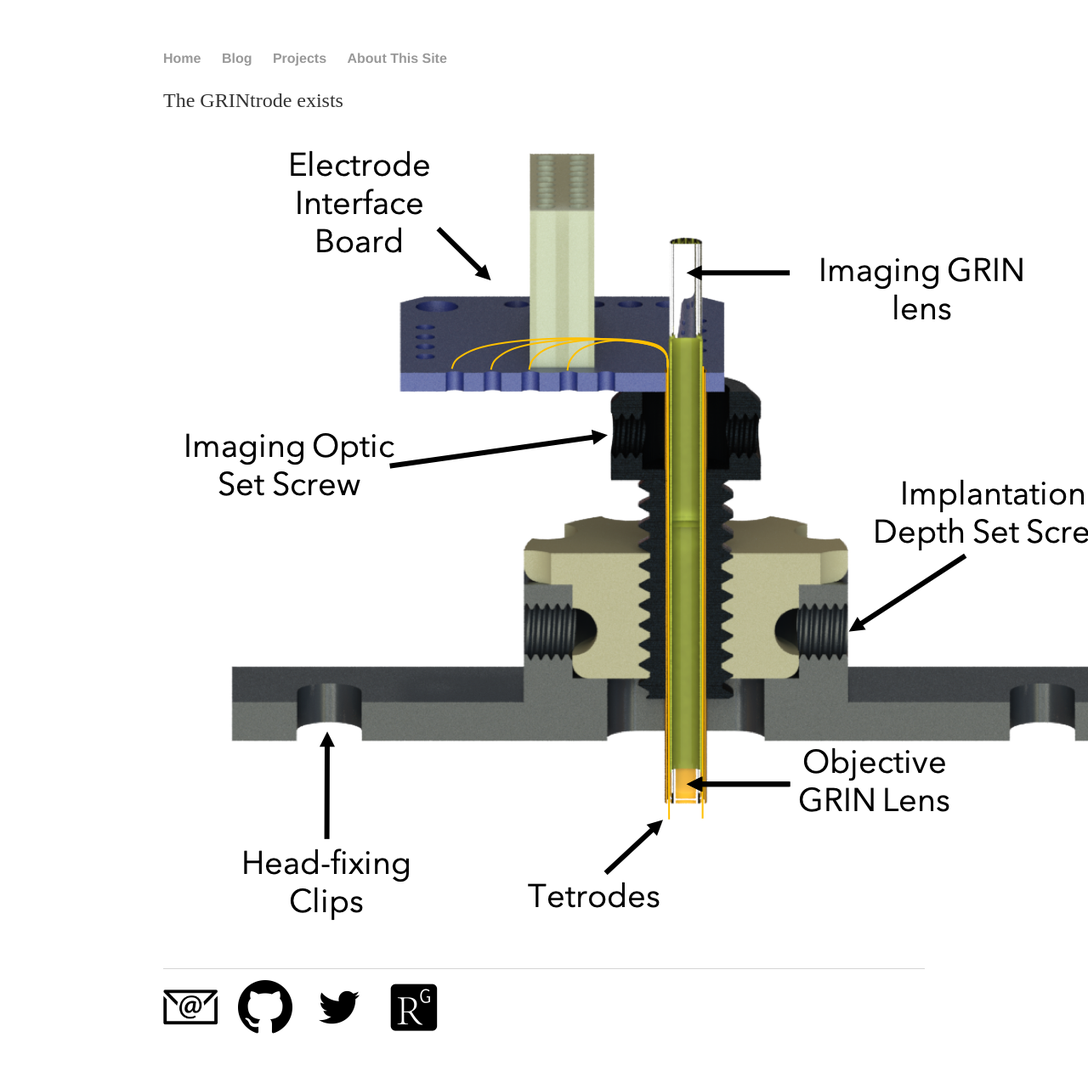
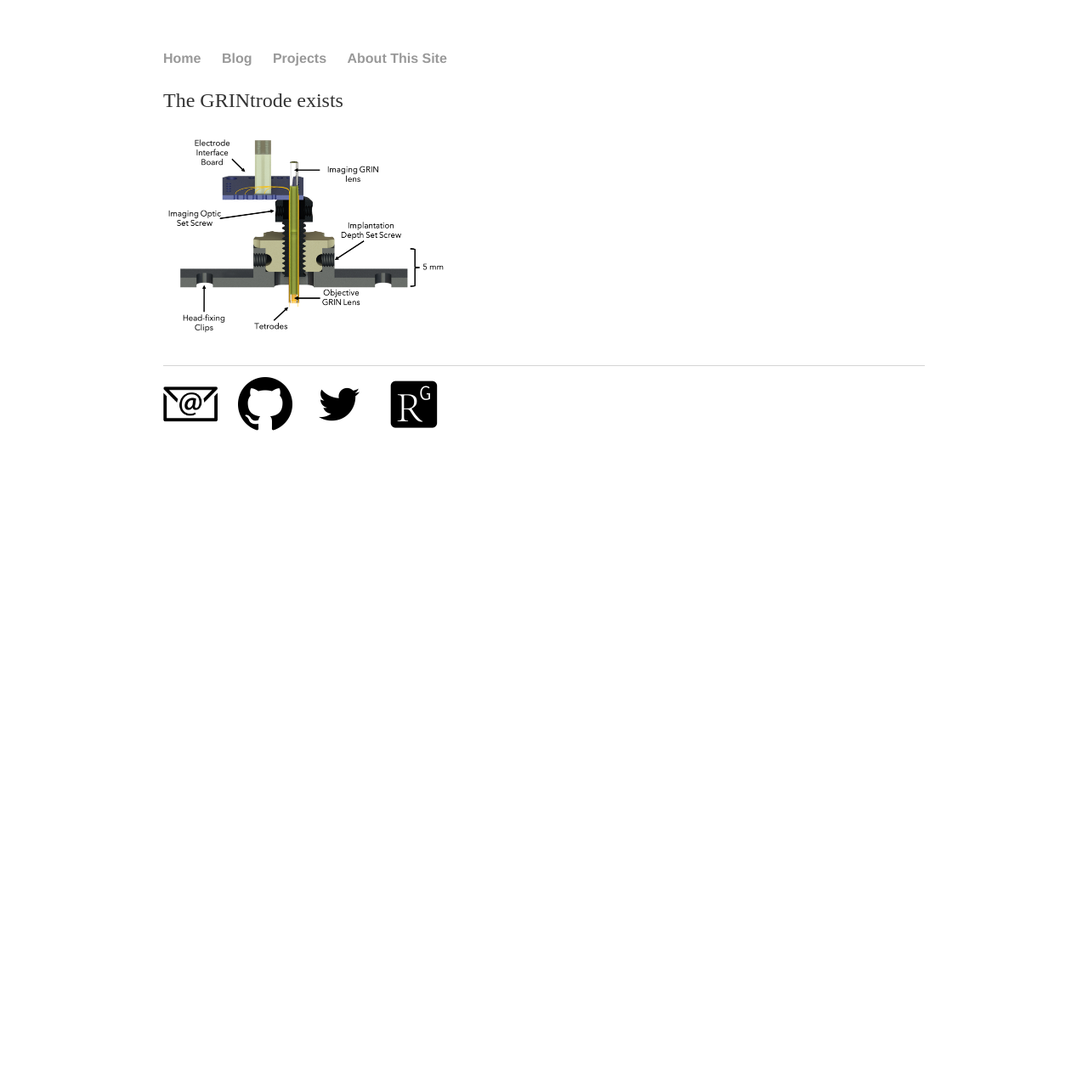
Before and after one commit to ConMark/ConMark.github.io, a Jekyll site: the page built from projects/GRINtrode.md, in a window 1280 px wide. Shown: the whole page at 85% size. Built offline with Jekyll 4.4.1, drawn with Linux system fonts in a browser that asks for light colours; after the commit the page ends 900 px from its top, so only the background shows below that.

Commit message:
resize img

```diff
--- a/projects/GRINtrode.md
+++ b/projects/GRINtrode.md
@@ -5,4 +5,4 @@
 ---
 The GRINtrode exists
 
-![GRINtrode](GRINtrode.png){:class="img-responsive"}
+![GRINtrode](GRINtrode.png){:class="img-responsive"}{:height="237px" width="344px"}
```
